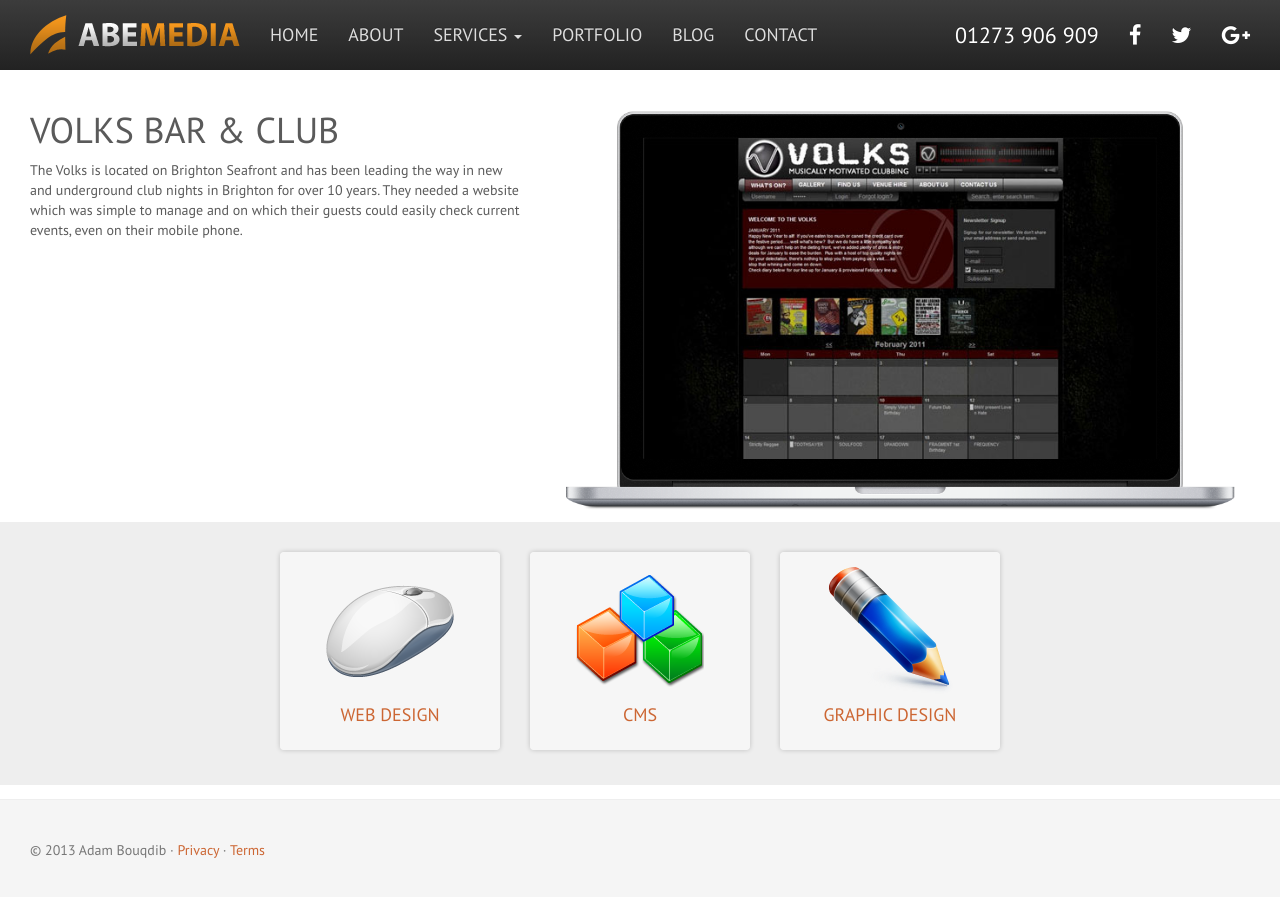
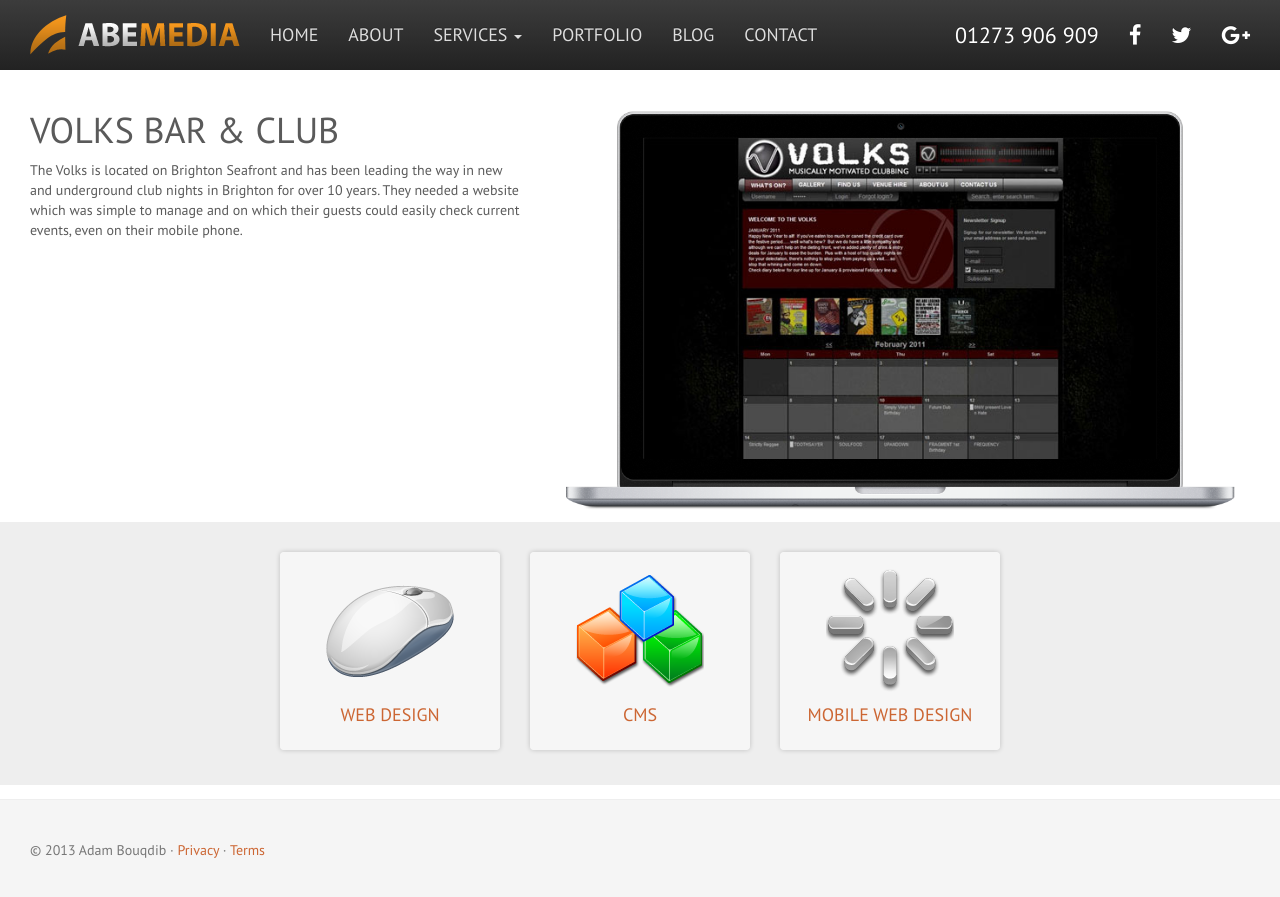
Before and after one commit to abemedia/abemedia.github.io, a Jekyll site: the page built from _posts/2010-03-01-volks-bar-and-club.md, in a window 1280 px wide. Shown: the top 897 px of the page. Built offline with Jekyll 4.4.1, drawn with Linux system fonts in a browser that asks for light colours; nearby versions of some CDN libraries.

Commit message:
Update 2010-03-01-volks-bar-and-club.md

```diff
--- a/_posts/2010-03-01-volks-bar-and-club.md
+++ b/_posts/2010-03-01-volks-bar-and-club.md
@@ -10,7 +10,7 @@
 features:
   - web-design
   - cms
-  - graphic
+  - mobile
 ---
 
 The Volks is located on Brighton Seafront and has been leading the way in new and underground club nights in Brighton for over 10 years. They needed a website which was simple to manage and on which their guests could easily check current events, even on their mobile phone.
```
